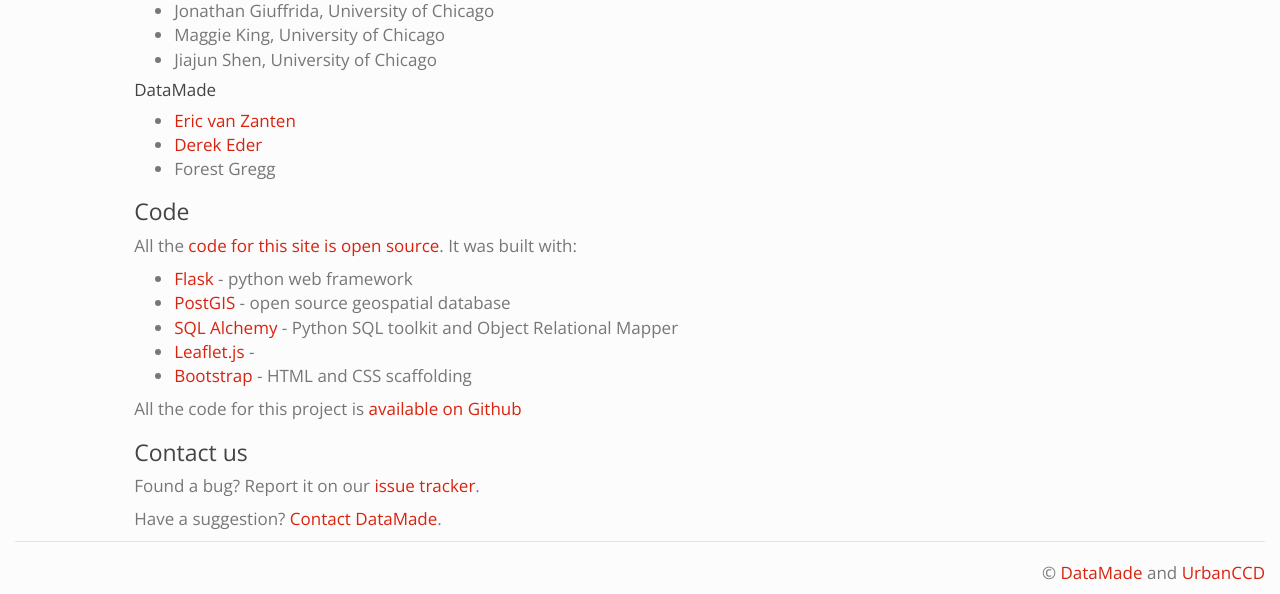
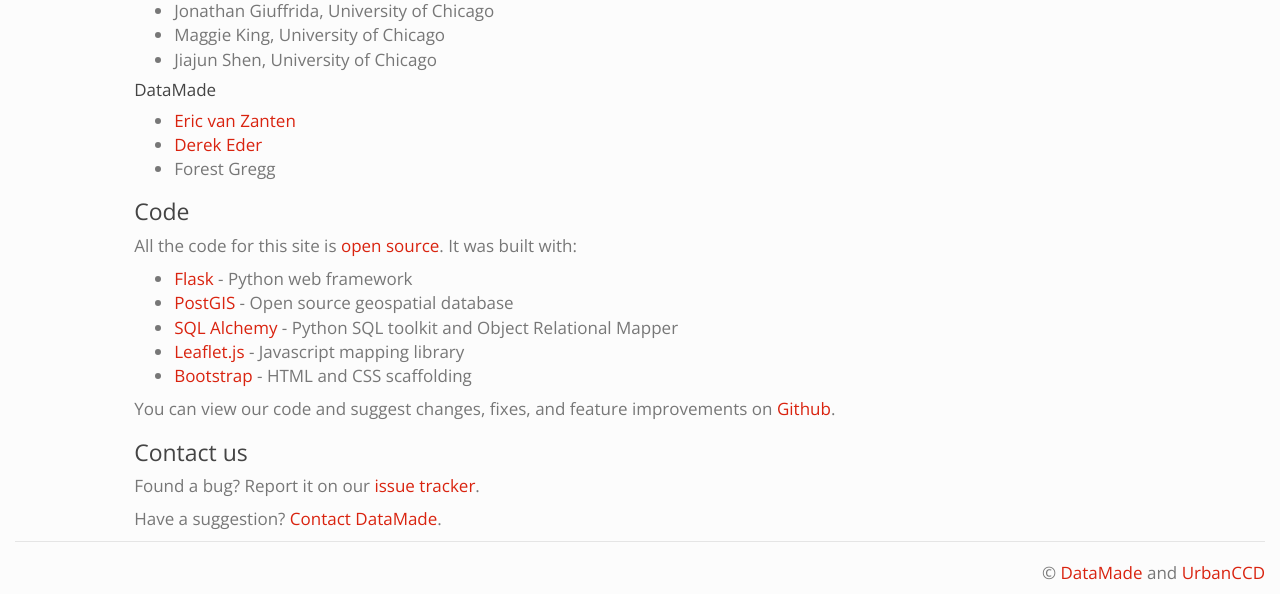
Before and after one commit to UrbanCCD-UChicago/plenario, a Flask app: page /about in a window 1280 px wide. Shown: the part 464-1058 px from the top of the page. Run offline with Flask 2, Linux system fonts and the light colour scheme; some libraries are stand-ins or nearby versions.

Commit message:
very minor edits
* make “Read more” a button like the link above it
* capitalizations
* say what Leaflet is
* replace one of the links to repo with the definition of “open source”

```diff
--- a/plenario/templates/about.html
+++ b/plenario/templates/about.html
@@ -33,17 +33,17 @@
 
     <h3>Code</h3>
 
-    <p>All the <a href='https://github.com/datamade/plenario/'>code for this site is open source</a>. It was built with:</p>
+    <p>All the code for this site is <a href='http://en.wikipedia.org/wiki/Open_source'>open source</a>. It was built with:</p>
 
     <ul>
-      <li><a href='http://flask.pocoo.org/'>Flask</a> - python web framework</li>
-      <li><a href='http://postgis.net/'>PostGIS</a> - open source geospatial database</li>
-      <li><a href='http://flask.pocoo.org/'>SQL Alchemy</a> - Python SQL toolkit and Object Relational Mapper</li>
-      <li><a href='http://leafletjs.com'>Leaflet.js</a> - </li>
+      <li><a href='http://flask.pocoo.org/'>Flask</a> - Python web framework</li>
+      <li><a href='http://postgis.net/'>PostGIS</a> - Open source geospatial database</li>
+      <li><a href='http://pythonhosted.org/Flask-SQLAlchemy/'>SQL Alchemy</a> - Python SQL toolkit and Object Relational Mapper</li>
+      <li><a href='http://leafletjs.com'>Leaflet.js</a> - Javascript mapping library</li>
       <li><a href='http://getbootstrap.com'>Bootstrap</a> - HTML and CSS scaffolding</li>
     </ul>
 
-    <p>All the code for this project is <a href='https://github.com/datamade/plenario/'>available on Github</a></p>
+    <p>You can view our code and suggest changes, fixes, and feature improvements on <a href='https://github.com/datamade/plenario/'>Github</a>.</p>
 
     <h3>Contact us</h3>
 
--- a/plenario/templates/index.html
+++ b/plenario/templates/index.html
@@ -37,6 +37,6 @@
       This project is funded by the <a href="http://www.nsf.gov/dir/index.jsp?org=SBE">NSF Social, Behavioral, and Economics Research Directorate</a> through a grant to the University of Chicago Urban Center for Computation and Data (<a href="https://urbanccd.org/">UrbanCCD</a>). It is being implemented by UrbanCCD and <a href="http://datamade.us">DataMade</a>.
   	</p>
 
-    <p><a href="{{ url_for('views.about_view') }}">Read more &raquo;</a></p>
+    <p><a class='btn btn-info' href="{{ url_for('views.about_view') }}">Read more &raquo;</a></p>
   </div>
 {% endblock content %}
```
